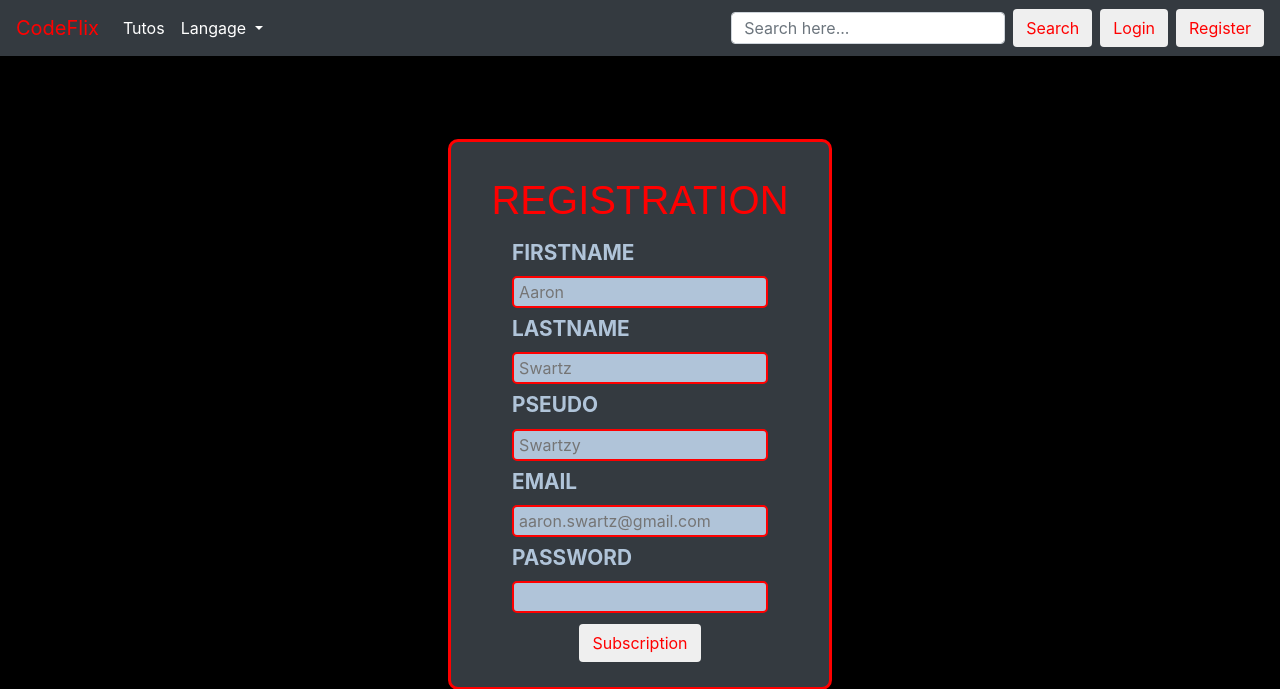
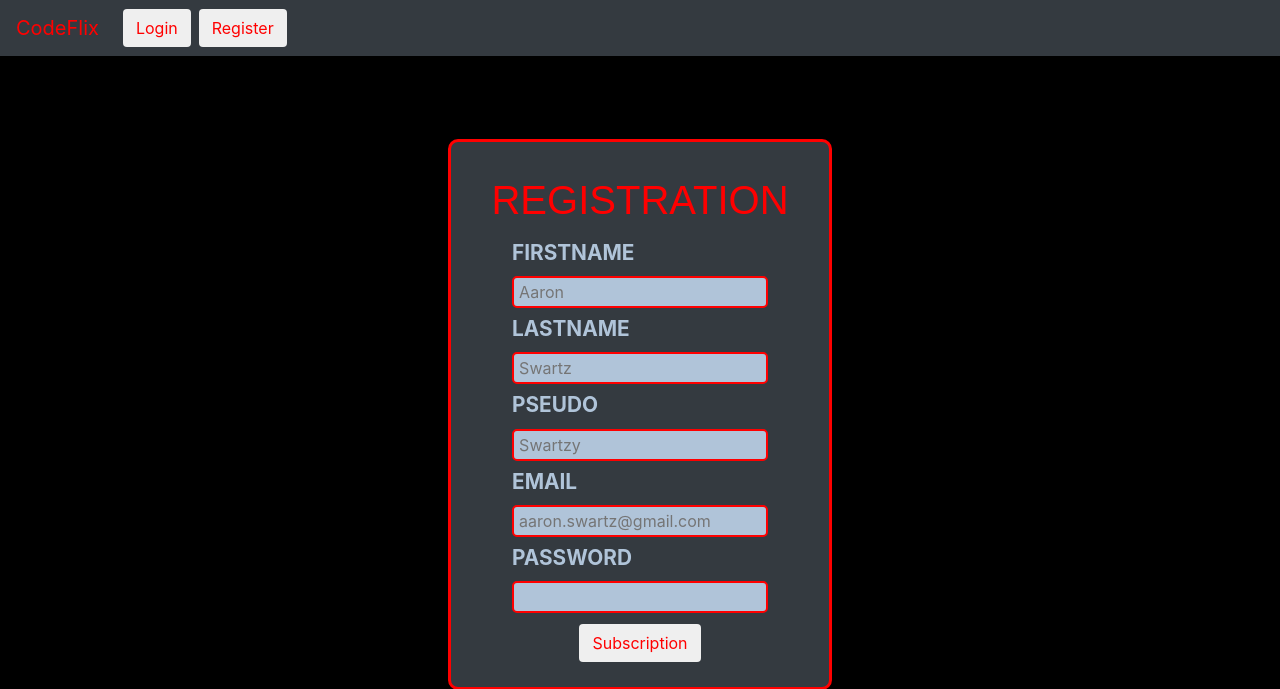
Before and after one commit to thomasmelchers/codeflix, a PHP site: page /add_user.php in a window 1280 px wide. Shown: the top 689 px of the page. Run offline with PHP 8.4, Linux system fonts and the light colour scheme; some libraries are stand-ins or nearby versions.

Commit message:
ajout condition navbar --> désactiver searchbar + menu langages si non connecté

```diff
--- a/docker_env/application/source/navbar.php
+++ b/docker_env/application/source/navbar.php
@@ -5,6 +5,7 @@
   </button>
 
   <div class="collapse navbar-collapse" id="navbarSupportedContent">
+    <?php if (isset($_SESSION["utilisateur"])) : ?>
       <ul class="navbar-nav mr-auto">
         <li class="nav-item active">
           <a class="nav-link" style="color: white;" href="#">Tutos <span class="sr-only">(current)</span></a>
@@ -21,20 +22,24 @@
           </div>
         </li>
       </ul>
+    <?php endif; ?>
     <form method="GET" action="search.php">
       <div class="form-inline">
-					    <input type="text" class="form-control mx-2" name="keyword" placeholder="Search here..." required="required"/>
+
+        <?php if (!isset($_SESSION["utilisateur"])) : ?>
+          <button class="btn btn-outline my-2 my-sm-0 mx-2 login" style="color: red;"><a href="login.php"> Login</a> </button>
+          <button class="btn btn-outline my-2 my-sm-0 addUser" style="color: red;"><a href="add_user.php"> Register </a></button>
+        <?php else : ?>
+          <input type="text" class="form-control mx-2" name="keyword" placeholder="Search here..." required="required" />
           <button class="btn btn" name="search" style="color:red;">Search</button>
-              <?php if (!isset($_SESSION["utilisateur"])): ?>
-              <button class="btn btn-outline my-2 my-sm-0 mx-2 login" style="color: red;" ><a href="login.php">  Login</a> </button>
-              <button class="btn btn-outline my-2 my-sm-0 addUser" style="color: red;" ><a href="add_user.php"> Register </a></button>
-              <?php else: ?>
           <button class="btn btn-outline my-2 my-sm-0 mx-2" type="submit" style="color: red;"> <a href="user_log_out.php"> Logout</a></button>
           <button class="btn btn-outline my-2 my-sm-0 mx-2" type="submit" style="color: red;"> <a href="profil.php"> Profil</a></button>
         <?php endif; ?>
       </div>
     </form>
-    <?php //include"login.php" ; ?>
-    <?php //include"add_user.php" ; ?>
+    <?php //include"login.php" ;
+    ?>
+    <?php //include"add_user.php" ;
+    ?>
   </div>
 </nav>
```
Lines whose indentation alone changed are shown as unchanged.
